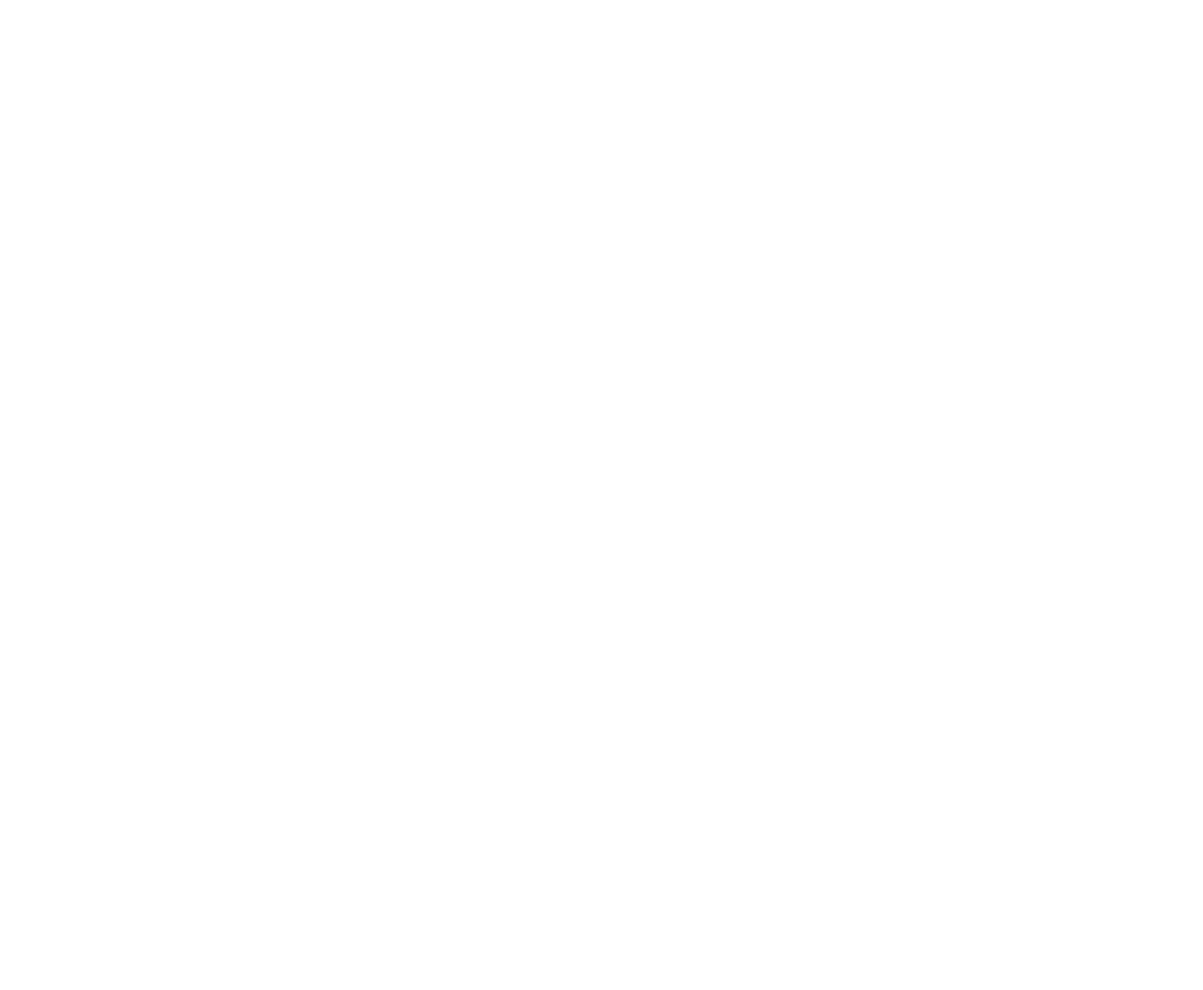
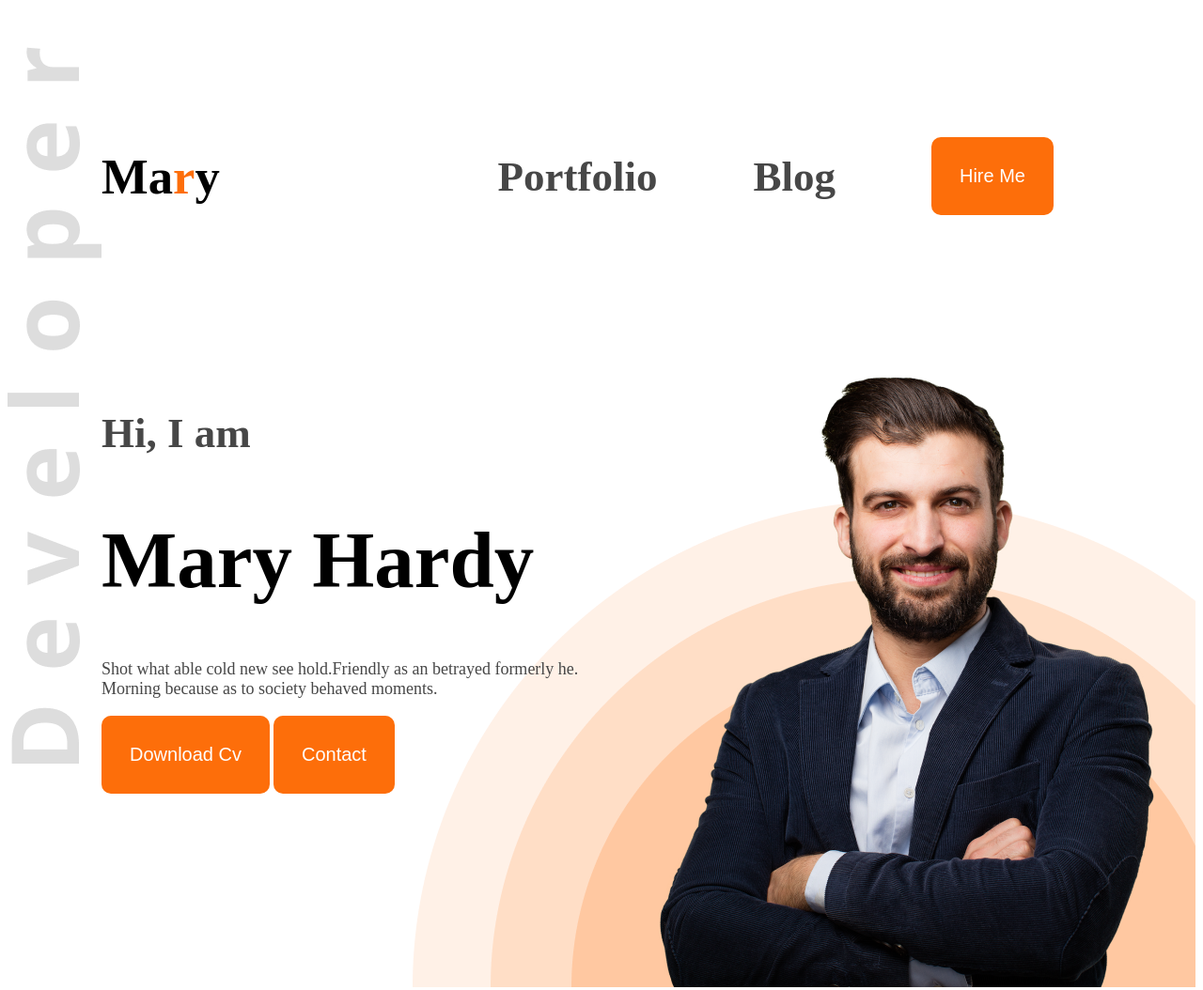
Before and after one commit to hossainmsojib/web-dev-portfolio, a plain HTML site: page index.html in a window 1280 px wide. Shown: the whole page at 94% size. Before the commit the page ends 800 px from the top, so only its background shows below. Drawn offline with Linux system fonts and the light colour scheme.

Commit message:
added the webpage

```diff
--- a/index.html
+++ b/index.html
@@ -4,9 +4,32 @@
     <meta charset="UTF-8">
     <meta name="viewport" content="width=device-width, initial-scale=1.0">
     <title>Web Development Portfolio</title>
+    <link rel="preconnect" href="https://fonts.googleapis.com">
+<link rel="preconnect" href="https://fonts.gstatic.com" crossorigin>
+<link href="https://fonts.googleapis.com/css2?family=Open+Sans:ital,wght@0,300..800;1,300..800&display=swap" rel="stylesheet">
+    <link rel="stylesheet" href="styles/style.css">
 </head>
-<body>
-    <header>
+<body class="open-sans-normal">
+    <header class="head-pic">
+        <nav class="nav-title">
+            <h3 class="title">Ma<span class="text-primary">r</span>y</h3>
+            <ul>
+                <li><a class="dark-2" href="">Portfolio</a></li>
+                <li><a class="dark-2" href="">Blog</a></li>
+                <li><a class="dark-2"><button class="text-btn">Hire Me</button></a></li>
+            </ul>
+        </nav>
+        <div class="banner">
+            <div class="banner-content">
+                <h4 class="banner-grettings dark-2">Hi, I  am</h4>
+                <h1 class="banner-title">Mary Hardy</h1>
+                <p class="banner-description dark-3">Shot what able cold new see hold.Friendly as an betrayed formerly he. Morning because as to society behaved moments.</p>
+                <button class="text-btn">Download Cv</button>
+                <button class="text-btn">Contact</button>
+
+            </div>
+            <img class="banner-pic" src="images/hardy.png" alt="">
+        </div>
 
     </header>
     <main>
--- /dev/null
+++ b/styles/style.css
@@ -0,0 +1,89 @@
+
+
+.open-sans-normal> {
+  font-family: "Open Sans", sans-serif;
+  font-optical-sizing: auto;
+
+  font-style: normal;
+  font-variation-settings:
+    "wdth" 100;
+}
+/* text primary */
+.text-primary{
+    color: #FD6E0A;
+}
+
+/* nav style */
+nav{
+    display: flex;
+    align-items: center;
+    justify-content: space-between;
+    margin: 50px 100px;
+}
+/* text-button */
+.text-btn{
+    background-color: #FD6E0A;
+    padding: 30px;
+    border-radius: 10px;
+    font-size: 20px;
+    border: none;
+    color: white;
+}
+
+nav ul{
+    display:flex;
+    align-items: center;
+}
+.nav-title{
+    font-weight: bolder;
+    font-size: 45px;
+}
+nav ul li{
+    list-style: none;
+    margin: 51px;
+}
+nav ul li a{
+    text-decoration: none;
+}
+
+/* font color */
+.dark-2{
+    color: #474747;
+}
+.dark-3{
+    color: #474747;
+}
+
+/* banner style */
+.banner-grettings{
+    font-size: 45px;
+    font-weight: 400px;
+}
+.banner-title{
+    font-size: 85px;
+    font-weight: 800px;
+}
+.banner-description{
+    font-size: 18px;
+    font-weight: 200;
+}
+.banner-pic{
+    width: 584px;
+    height: 676px;
+}
+.banner{
+    display: flex;
+    justify-content: space-between;
+    margin: 0px 35px 0px 100px;
+}
+.banner-content{
+    width: 617px;
+    height: 351px;
+}
+
+/* header */
+.head-pic{
+    background-image: url("../images/developer.png"),url("../images/header_bg.png");
+    background-repeat: no-repeat;
+    background-position:top left,bottom right;
+}
```
